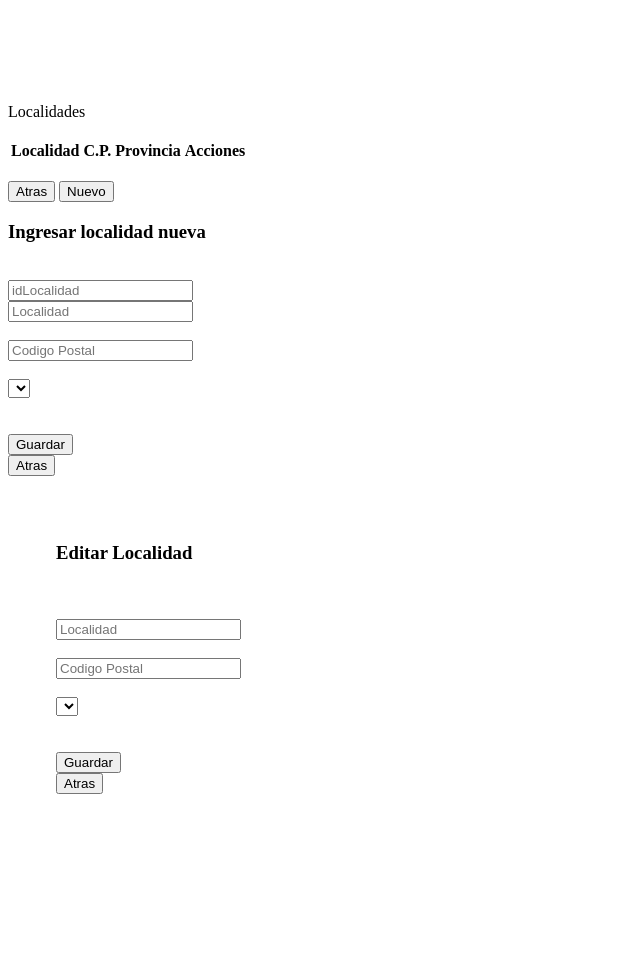
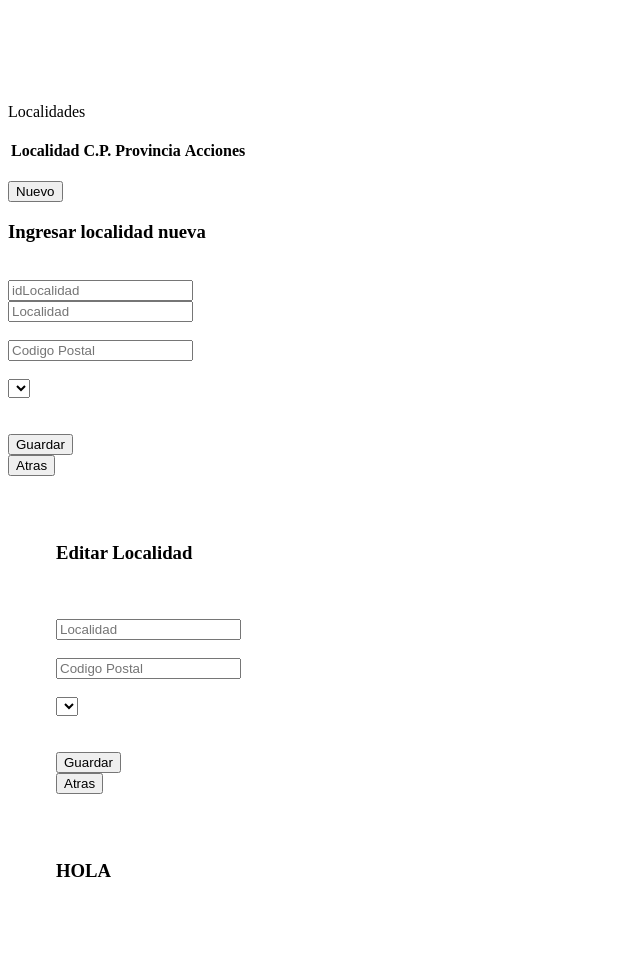
Before and after one commit to sharpeCode/administraciondealquileres, a PHP site: page /app/frontend/pages/inmuebles/inmueble.php in a window 1280 px wide. Shown: the part 579-1545 px from the top of the page, without its empty margins (0-640 px from the left). Before the commit the page ends 1373 px from the top, so only its background shows below. Run offline with PHP 8.4, Linux system fonts and the light colour scheme; lists and menus that the app fills with data are empty.

Commit message:
Ale 13092020_30

```diff
--- a/app/frontend/pages/Variables/variableList.html
+++ b/app/frontend/pages/Variables/variableList.html
@@ -21,8 +21,8 @@
 
         </table>
         <div>
-            <a href="../principal/menuPrincipal.page.php"><input class="miBoton-chico" type="button" value="Atras"></a>
-            <a><input class="miBoton-chico" type="button" onclick="mostrarFormInmuebleAdd()" value="Ajustar %"></a>
+            <!--<a href="../principal/menuPrincipal.page.php"><input class="miBoton-chico" type="button" value="Atras"></a>-->
+           <!-- <a><input class="miBoton-chico" type="button" onclick="mostrarFormInmuebleAdd()" value="Ajustar %"></a> -->
         </div>
     </div>
 </div>
--- a/app/frontend/pages/inmuebles/inmueble.js
+++ b/app/frontend/pages/inmuebles/inmueble.js
@@ -5,6 +5,7 @@ $(function () {
     $("#localidadList").hide();
     $("#localidadAdd").hide();
     $("#localidadEdit").hide();
+    $("#inmuebleAgregar").hide();
     CargarListadoInmueble();
 });
 
@@ -13,6 +14,7 @@ function mostrarFormInmueblePpal() {
     $("#inmuebleList").show();
     $("#inmuebleAdd").hide();
     $("#inmuebleEdit").hide();
+    $("#inmuebleAgregar").hide();
     CargarListadoInmueble();
 }
 
@@ -86,7 +88,9 @@ function mostrarFormInmuebleAdd() {
     $("#localidadAdd").hide();
     $("#localidadEdit").hide();
     $("#localidadList").hide();
-    $("#inmuebleAdd").show();
+
+    $("#inmuebleAgregar").show();
+    $("#inmuebleAdd").hide();
     $("#inmuebleEdit").hide();
     $("#inmuebleList").hide();
     //llenarSelectConLocalidades();
@@ -171,6 +175,7 @@ function mostrarFormInmuebleEditar(id) {
     $("#inmuebleAdd").hide();
     $("#inmuebleEdit").show();
     $("#inmuebleList").hide();
+    $("#inmuebleAgregar").hide();
     llenarSelectConLocalidadesParaEditar();
     loadInmuebleData(id);
 }
@@ -287,6 +292,7 @@ function mostrarFormLocalidadPpal() {
      $("#localidadList").show();
      $("#localidadAdd").hide();
      $("#localidadEdit").hide();
+    $("#inmuebleAgregar").hide();
      loadLocalidadesGrid();
 }
 
@@ -366,6 +372,7 @@ function mostrarFormLocalidadAdd() {
     $("#localidadList").hide();
     $("#localidadAdd").show();
     $("#localidadEdit").hide();
+    $("#inmuebleAgregar").hide();
     cargarIdLocalidad();
     llenarSelectConProvincias();
 }
@@ -478,6 +485,7 @@ function mostrarFormLocalidadEditar(idLocalidad) {
     $("#localidadAdd").hide();
     $("#localidadList").hide();
     $("#localidadEdit").show();
+    $("#inmuebleAgregar").hide();
     llenarSelectConProvinciasParaEditar();
     cargarLocalidadParaEditar(idLocalidad);
 }
--- a/app/frontend/pages/inmuebles/inmueble.php
+++ b/app/frontend/pages/inmuebles/inmueble.php
@@ -14,4 +14,5 @@ require_once 'inmuebleEdit.html';
 require_once 'localidadList.html';
 require_once 'localidadAdd.html';
 require_once 'localidadEdit.html';
+require_once 'inmuebleAgregar.html';
 ?>
--- /dev/null
+++ b/app/frontend/pages/inmuebles/inmuebleAgregar.html
@@ -0,0 +1,19 @@
+<!-- START - User Form Content -->
+<form role="form" id="inmuebleAgregar">
+    <div class="contenedorAgregarPersona" style="margin: 3rem;">
+        <div class="row">
+            <div class="col-md-2"></div>
+            <div class="col-md-3 nombreCampo">
+                <h3 align="left"class="miTitulo1">HOLA</h3>
+            </div>
+            <div class="col-md-7"></div>
+        </div>
+
+
+        <br>
+    </div>
+</form>
+</div> <!-- Closing base page div (background) -->
+</body>
+</html>
+<!-- END - User Form Content -->
--- a/app/frontend/pages/inmuebles/localidadList.html
+++ b/app/frontend/pages/inmuebles/localidadList.html
@@ -27,7 +27,7 @@
         <br>
         <div>
             <a>
-                <input class="miBoton-chico" type="button" onclick="mostrarFormInmuebleAdd()" value="Atras"></a>
+   <!--                <input class="miBoton-chico" type="button" onclick="mostrarFormInmuebleAdd()" value="Atras"></a>-->
             <a><input class="miBoton-chico" type="button" onclick="mostrarFormLocalidadAdd()" value="Nuevo"></a>
         </div>
     </div>
```
